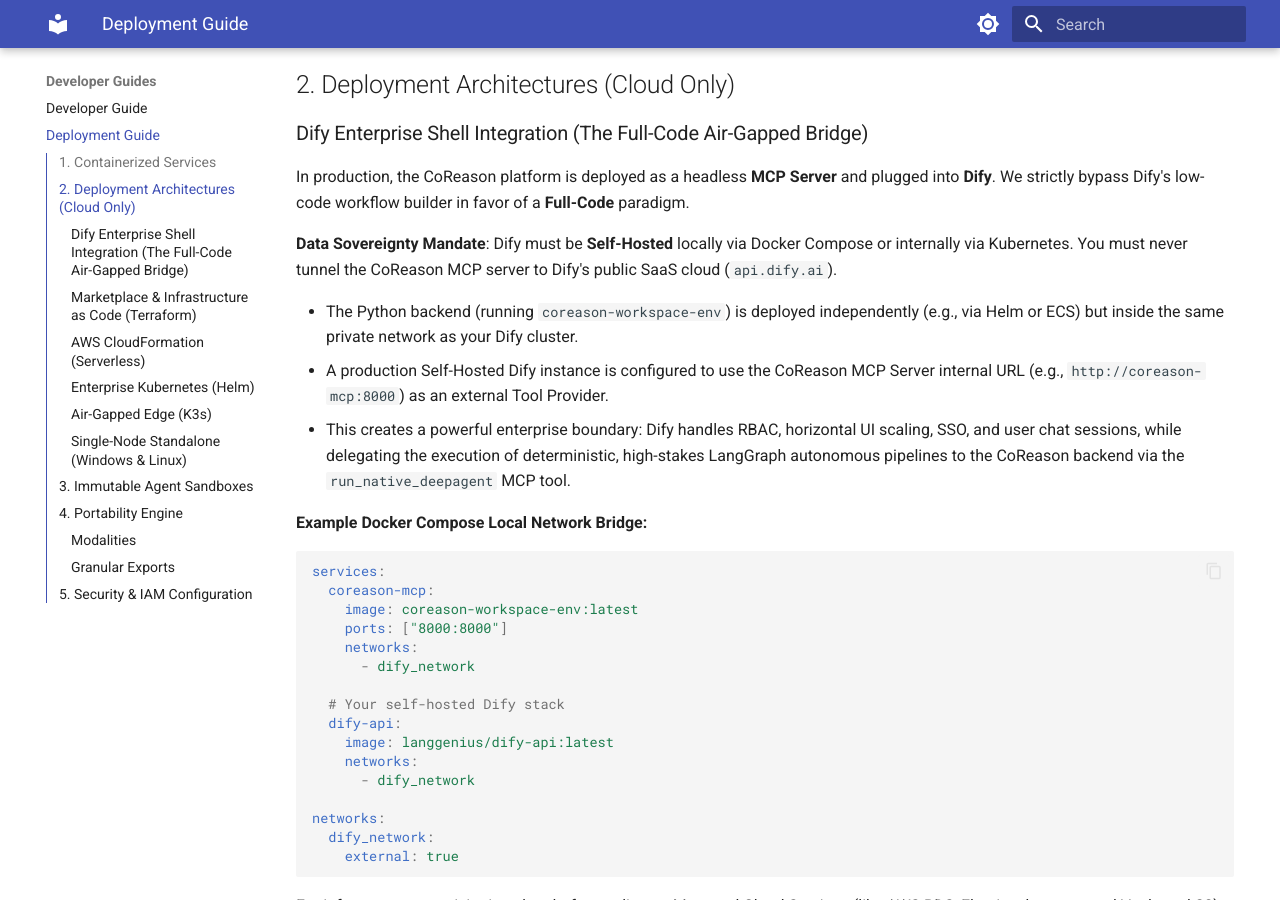
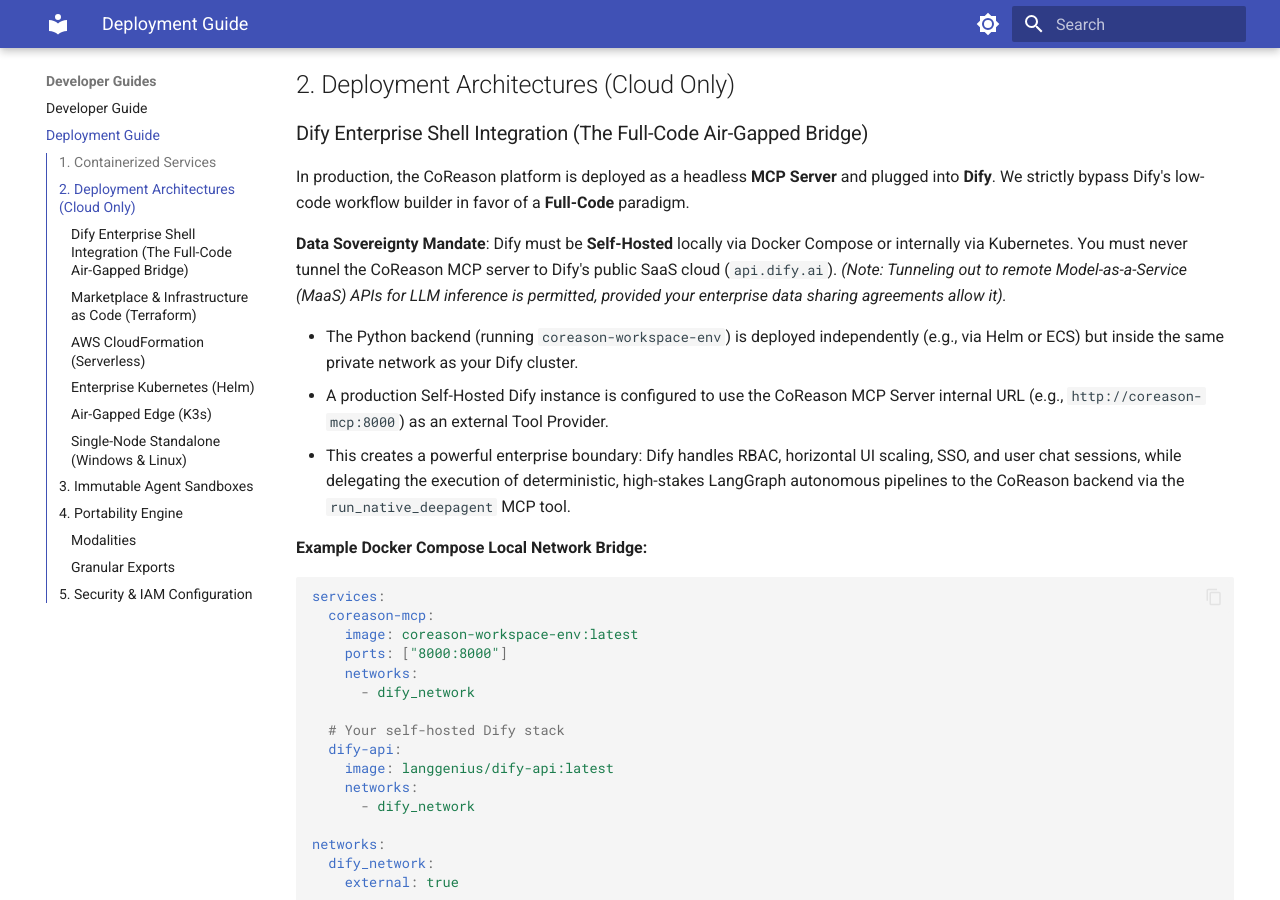
Before and after one commit to CoReason-AI/coreason-workspace-env, an MkDocs documentation site: the page built from docs/deployment_guide.md, in a window 1280 px wide and 900 px high, scrolled down 445 px. Built offline with MkDocs 1.6.1 and Material for MkDocs 9.7.7, drawn with Linux system fonts in a browser that asks for light colours.

Commit message:
docs: clarify that remote MaaS LLM providers are permitted within the self-hosted architecture

```diff
--- a/docs/deployment_guide.md
+++ b/docs/deployment_guide.md
@@ -13,7 +13,7 @@
 ### Dify Enterprise Shell Integration (The Full-Code Air-Gapped Bridge)
 In production, the CoReason platform is deployed as a headless **MCP Server** and plugged into **Dify**. We strictly bypass Dify's low-code workflow builder in favor of a **Full-Code** paradigm.
 
-**Data Sovereignty Mandate**: Dify must be **Self-Hosted** locally via Docker Compose or internally via Kubernetes. You must never tunnel the CoReason MCP server to Dify's public SaaS cloud (`api.dify.ai`).
+**Data Sovereignty Mandate**: Dify must be **Self-Hosted** locally via Docker Compose or internally via Kubernetes. You must never tunnel the CoReason MCP server to Dify's public SaaS cloud (`api.dify.ai`). *(Note: Tunneling out to remote Model-as-a-Service (MaaS) APIs for LLM inference is permitted, provided your enterprise data sharing agreements allow it).*
 
 - The Python backend (running `coreason-workspace-env`) is deployed independently (e.g., via Helm or ECS) but inside the same private network as your Dify cluster.
 - A production Self-Hosted Dify instance is configured to use the CoReason MCP Server internal URL (e.g., `http://coreason-mcp:8000`) as an external Tool Provider.
```
Also changed, not shown: docs/core_architecture.md (+2 -0 lines).
